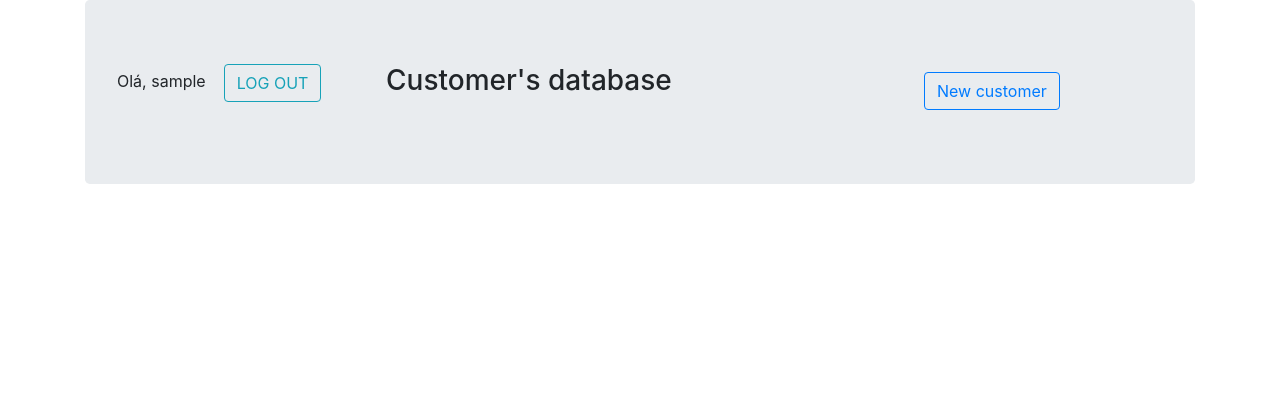
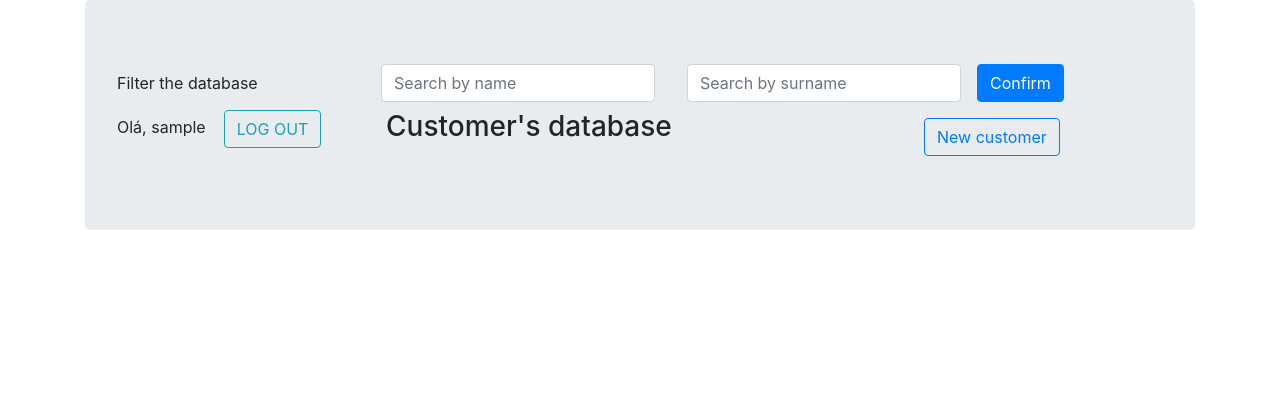
Before and after one commit to kcpedrosa/Django-v3, a Django app: page /clientes/list/ in a window 1280 px wide. Shown: the top 420 px of the page. Run offline with Django 3.2, Linux system fonts and the light colour scheme; the visitor is signed in with stand-in values (Sample User, id 1); data that the repository does not hold is empty; some libraries are stand-ins or nearby versions.

Commit message:
Creating search mechanism

```diff
--- a/clientes/templates/list.html
+++ b/clientes/templates/list.html
@@ -3,6 +3,26 @@
 {% block title %} Administration {% endblock %}
 
 {% block main %}
+    <div class="row">
+        <div class="col-12">
+            <form class="form-inline">
+              <div class="form-group mb-2">
+                <label for="staticEmail2" class="sr-only">Search area</label>
+                <input type="text" readonly class="form-control-plaintext" id="staticEmail2" value="Filter the database">
+              </div>
+              <div class="form-group mx-sm-3 mb-2">
+                <input type="text" class="form-control" id="name" name="name" placeholder="Search by name">
+              </div>
+              <div class="form-group mx-sm-3 mb-2">
+                <input type="text" class="form-control" id="surname" name="surname" placeholder="Search by surname">
+              </div>
+                <button type="submit" class="btn btn-primary mb-2">Confirm</button>
+            </form>
+        </div>
+    </div>
+
+
+
     <div class="row">
         <div class="col-3">
         {% if user.is_authenticated %}
--- a/clientes/views.py
+++ b/clientes/views.py
@@ -7,7 +7,15 @@ from .forms import PersonForm
 
 @login_required
 def persons_list(request):
-    persons = Person.objects.all()
+    name = request.GET.get('name', None)
+    surname = request.GET.get('surname', None)
+
+
+    if name or surname:
+        persons = Person.objects.filter(first_name__icontains=name) | Person.objects.filter(last_name__icontains=surname)
+    else:
+        persons = Person.objects.all()
+
     return render(request, 'list.html', {'persons':persons})
 
 @login_required
--- a/gestaoClientes/urls.py
+++ b/gestaoClientes/urls.py
@@ -26,6 +26,7 @@ urlpatterns = [
     path('', include(home_urls)),
     path('clientes/', include(clientes_urls)),
     path('login/', auth_views.LoginView.as_view(), name='login'),
+    #check for LoginView change https://docs.djangoproject.com/en/3.0/topics/auth/default/#django.contrib.auth.views.LoginView
     path('logout/', auth_views.LogoutView.as_view(), name='logout'),
     path('admin/', admin.site.urls),
 ] + static(settings.MEDIA_URL, document_root=settings.MEDIA_ROOT)
```
